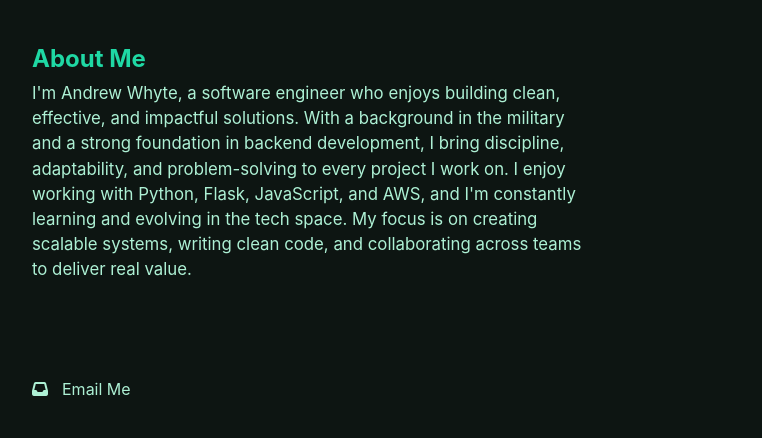
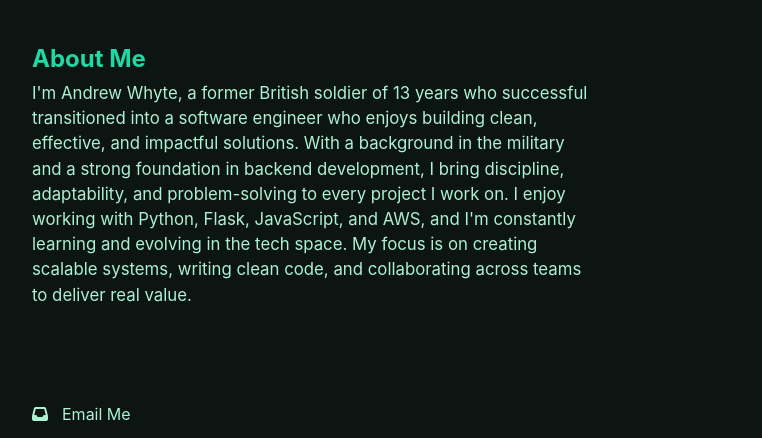
Before and after one commit to AndrewWhyte316/Portfolio, a plain HTML site: page index.html in a window 1280 px wide. Shown: the part 362-800 px from the top of the page, without its empty margins (258-1020 px from the left). Drawn offline with Linux system fonts and the light colour scheme.

Commit message:
Updated About me section.

```diff
--- a/index.html
+++ b/index.html
@@ -62,10 +62,11 @@
             <div class="nameContainer">
                 <h1 class="darkerText">About Me</h1>
                 <p class="aboutMe">
-                    I'm Andrew Whyte, a software engineer who enjoys building clean, effective, and impactful solutions.
+                    I'm Andrew Whyte, a former British soldier of 13 years who successful transitioned into a software engineer who enjoys building clean, effective, and impactful solutions.
                     With a background in the military and a strong foundation in backend development, I bring discipline, adaptability, and problem-solving to every project I work on.
                     I enjoy working with Python, Flask, JavaScript, and AWS, and I'm constantly learning and evolving in the tech space.
                     My focus is on creating scalable systems, writing clean code, and collaborating across teams to deliver real value.
+
                 </p>
             </div>
             <div class="linkContainer"></div>
```
